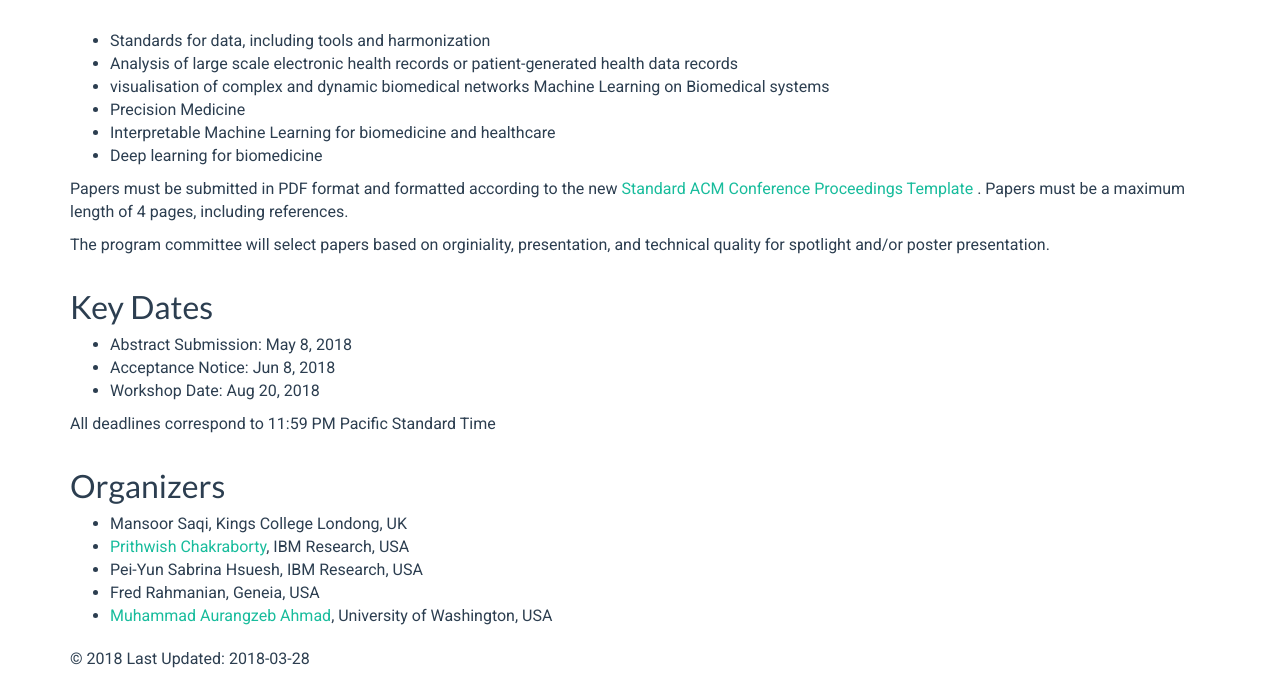
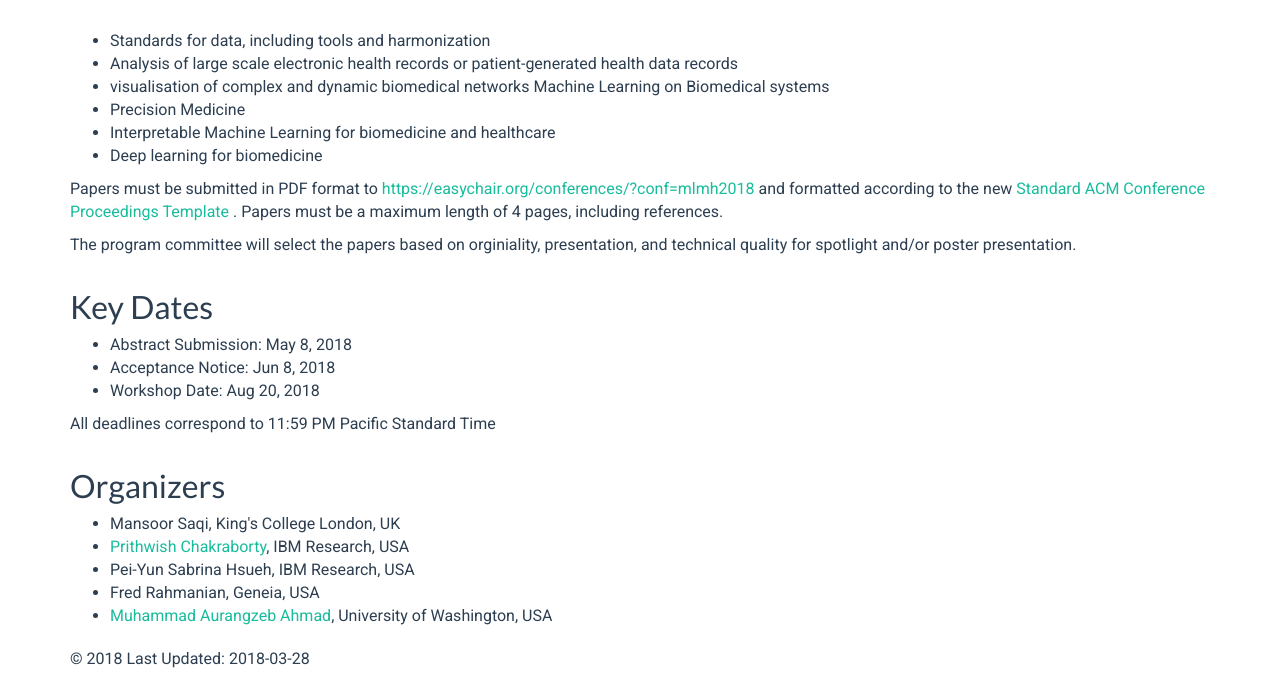
Before and after one commit to vonaurum/mlmh-2018, a plain HTML site: page public/index.html in a window 1280 px wide. Shown: the part 782-1463 px from the top of the page. Drawn offline with Linux system fonts and the light colour scheme.

Commit message:
adding cfp

```diff
--- a/public/index.html
+++ b/public/index.html
@@ -112,14 +112,16 @@
         <li> Interpretable Machine Learning for biomedicine and healthcare</li>
         <li> Deep learning for biomedicine</li>
       </ul>
-      <p>Papers must be submitted in PDF format and formatted according to the new
+      <p>Papers must be submitted in PDF format to <a href="https://easychair.org/conferences/?conf=mlmh2018"
+                                                      target="_blank">https://easychair.org/conferences/?conf=mlmh2018</a>
+      and formatted according to the new
         <a href="https://www.acm.org/publications/proceedings-template" target="_blank">
           Standard ACM Conference Proceedings Template
         </a>.
         Papers must be a maximum length of 4 pages, including references.
       </p>
 
-      <p>The program committee will select papers based on orginiality, presentation,
+      <p>The program committee will select the papers based on orginiality, presentation,
       and technical quality for spotlight and/or poster presentation.</p>
     </div>
     <!-- end call -->
@@ -140,9 +142,9 @@
     <div class="col-sm-12" id="organizers">
       <h2>Organizers</h2>
       <ul>
-          <li>Mansoor Saqi, Kings College Londong, UK</li>
+          <li>Mansoor Saqi, King's College London, UK</li>
           <li><a href="https://prithwi.github.io" target="_blank">Prithwish Chakraborty</a>, IBM Research, USA</li>
-          <li>Pei-Yun Sabrina Hsuesh, IBM Research, USA</li>
+          <li>Pei-Yun Sabrina Hsueh, IBM Research, USA</li>
           <li>Fred Rahmanian, Geneia, USA</li>
           <li><a href="http://www.aurumahmad.com/">Muhammad Aurangzeb Ahmad</a>, University of Washington, USA</li>
       </ul>
```
